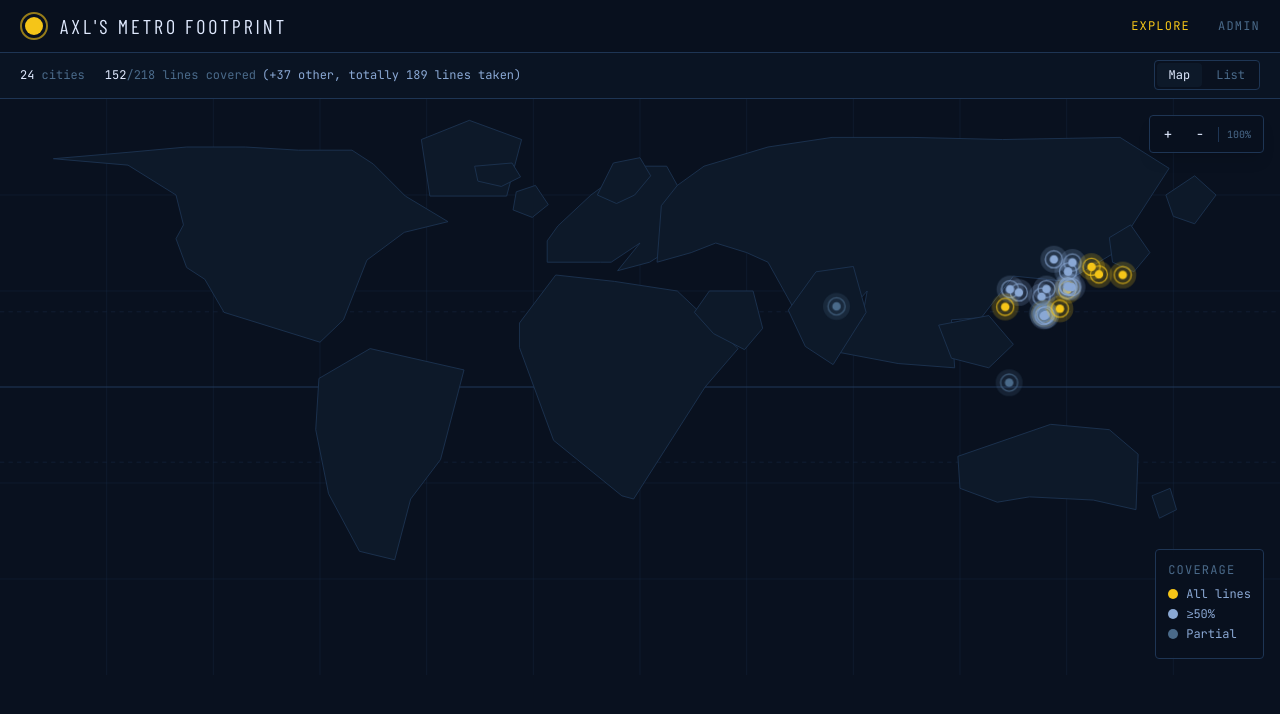
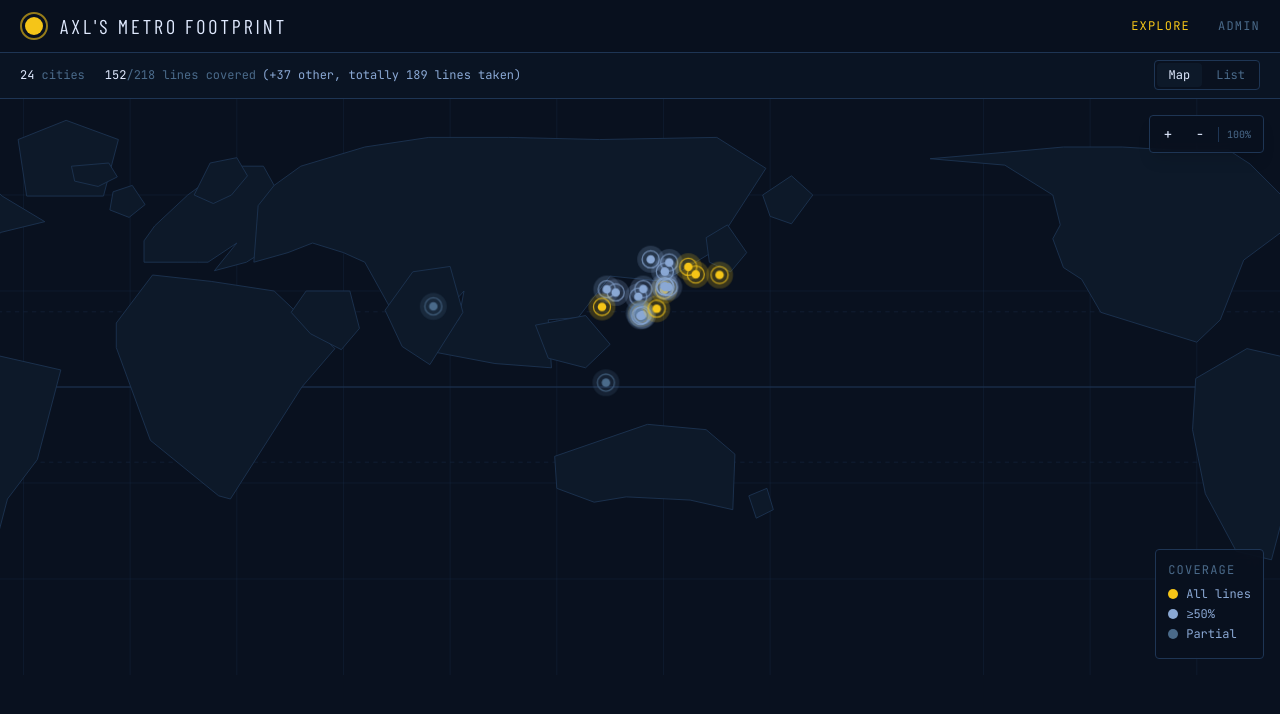
Before and after one commit to dietgrrrl/metro-footprint, a React (Vite) app: page /#/ in a window 1280 px wide. Shown: the top 714 px of the page. Built offline with nearby package versions, Linux system fonts and the light colour scheme; the HTML template or start-up script is replaced by a standard one; a web font is replaced by a local one.

Commit message:
Center initial world map view on Guangzhou with seamless horizontal wrapping

```diff
--- a/src/components/WorldMap.tsx
+++ b/src/components/WorldMap.tsx
@@ -10,8 +10,15 @@ const W = 1200;
 const H = 540;
 
 function project(lat: number, lon: number): [number, number] {
-  return [(lon + 180) / 360 * W, (90 - lat) / 180 * H];
+  return [((lon + 180) / 360) * W, ((90 - lat) / 180) * H];
 }
+
+// Guangzhou coordinates: 23.1291° N, 113.2644° E
+// project(23.1291, 113.2644) gives x ≈ 978, y ≈ 201
+// At zoom 1 (vW = 1200), center is at minX + 600.
+// Setting initial pan.x = 978 - 600 = 378 puts Guangzhou dead-center on map load.
+const INITIAL_PAN = { x: 378, y: 0 };
+const OFFSETS = [-W, 0, W];
 
 const LANDMASSES = [
   'M50,56 L120,62 L165,90 L172,118 L165,131 L175,158 L192,169 L210,200 L300,228 L322,207 L344,151 L379,125 L420,115 L380,91 L350,61 L330,48 L280,48 L230,45 L175,45 L120,50',
@@ -41,23 +48,24 @@ export default function WorldMap({ cities }: Props) {
   const svgRef = useRef<SVGSVGElement>(null);
 
   const [hovered, setHovered] = useState<string | null>(null);
-  const [tooltip, setTooltip] = useState<{ x: number; y: number } | null>(null);
+  const [tooltip, setTooltip] = useState<{ x: number; y: number; city: City } | null>(null);
 
-  // Zoom & Pan state
+  // Zoom & Pan state (starting centered on Guangzhou)
   const [zoom, setZoom] = useState(1);
-  const [pan, setPan] = useState({ x: 0, y: 0 });
+  const [pan, setPan] = useState(INITIAL_PAN);
   const [isDragging, setIsDragging] = useState(false);
   const dragStart = useRef({ x: 0, y: 0 });
   const panStart = useRef({ x: 0, y: 0 });
   const hasMoved = useRef(false);
 
   const clampPan = useCallback((pX: number, pY: number, z: number) => {
-    const vW = W / z;
     const vH = H / z;
-    const maxX = (W - vW) / 2;
     const maxY = (H - vH) / 2;
+    // Allow panning across horizontally wrapped world
+    const minPanX = INITIAL_PAN.x - W;
+    const maxPanX = INITIAL_PAN.x + W;
     return {
-      x: Math.max(-maxX, Math.min(maxX, pX)),
+      x: Math.max(minPanX, Math.min(maxPanX, pX)),
       y: Math.max(-maxY, Math.min(maxY, pY)),
     };
   }, []);
@@ -66,7 +74,7 @@ export default function WorldMap({ cities }: Props) {
     setZoom(prevZoom => {
       const nextZoom = Math.max(1, Math.min(8, prevZoom * factor));
       if (nextZoom === 1) {
-        setPan({ x: 0, y: 0 });
+        setPan(INITIAL_PAN);
         return 1;
       }
       if (clientX !== undefined && clientY !== undefined && svgRef.current) {
@@ -102,7 +110,7 @@ export default function WorldMap({ cities }: Props) {
   }, [handleZoom]);
 
   const handleMouseDown = (e: React.MouseEvent) => {
-    if (e.button !== 0) return; // Only left click
+    if (e.button !== 0) return;
     setIsDragging(true);
     hasMoved.current = false;
     dragStart.current = { x: e.clientX, y: e.clientY };
@@ -131,7 +139,7 @@ export default function WorldMap({ cities }: Props) {
 
   const resetZoom = () => {
     setZoom(1);
-    setPan({ x: 0, y: 0 });
+    setPan(INITIAL_PAN);
   };
 
   // ViewBox dimensions based on zoom & pan
@@ -139,8 +147,6 @@ export default function WorldMap({ cities }: Props) {
   const vH = H / zoom;
   const minX = (W - vW) / 2 + pan.x;
   const minY = (H - vH) / 2 + pan.y;
-
-  const hoveredCity = cities.find(c => c.id === hovered);
 
   return (
     <div
@@ -158,51 +164,78 @@ export default function WorldMap({ cities }: Props) {
         className="absolute inset-0 w-full h-full"
         style={{ background: '#09111f' }}
       >
-        {/* Graticule */}
+        {/* Latitudes & horizontal lines across wrapped width */}
+        {GRATICULE_LATS.map(lat => {
+          const [, y] = project(lat, 0);
+          return <line key={lat} x1={-W} y1={y} x2={2 * W} y2={y} stroke="#1e3554" strokeWidth={0.5 / zoom} opacity={0.5} />;
+        })}
+        <line x1={-W} y1={H / 2} x2={2 * W} y2={H / 2} stroke="#264268" strokeWidth={1 / zoom} opacity={0.8} />
+        {[23.5, -23.5].map(lat => {
+          const [, y] = project(lat, 0);
+          return <line key={lat} x1={-W} y1={y} x2={2 * W} y2={y} stroke="#264268" strokeWidth={0.5 / zoom} strokeDasharray={`${4 / zoom} ${4 / zoom}`} opacity={0.5} />;
+        })}
+
+        {/* Wrapped World: Landmasses & Graticule */}
+        {OFFSETS.map(offsetX => (
+          <g key={offsetX}>
             {GRATICULE_LONS.map(lon => {
               const [x] = project(0, lon);
-          return <line key={lon} x1={x} y1={0} x2={x} y2={H} stroke="#1e3554" strokeWidth={0.5 / zoom} opacity={0.5} />;
-        })}
-        {GRATICULE_LATS.map(lat => {
-          const [, y] = project(lat, 0);
-          return <line key={lat} x1={0} y1={y} x2={W} y2={y} stroke="#1e3554" strokeWidth={0.5 / zoom} opacity={0.5} />;
+              return (
+                <line
+                  key={`${offsetX}-${lon}`}
+                  x1={x + offsetX}
+                  y1={0}
+                  x2={x + offsetX}
+                  y2={H}
+                  stroke="#1e3554"
+                  strokeWidth={0.5 / zoom}
+                  opacity={0.5}
+                />
+              );
             })}
 
-        {/* Equator */}
-        <line x1={0} y1={H / 2} x2={W} y2={H / 2} stroke="#264268" strokeWidth={1 / zoom} opacity={0.8} />
-        {/* Tropics */}
-        {[23.5, -23.5].map(lat => {
-          const [, y] = project(lat, 0);
-          return <line key={lat} x1={0} y1={y} x2={W} y2={y} stroke="#264268" strokeWidth={0.5 / zoom} strokeDasharray={`${4 / zoom} ${4 / zoom}`} opacity={0.5} />;
-        })}
-
-        {/* Landmasses */}
             {LANDMASSES.map((d, i) => (
-          <path key={i} d={d + ' Z'} fill="#0d1929" stroke="#1e3554" strokeWidth={0.8 / zoom} />
+              <path
+                key={`${offsetX}-${i}`}
+                d={d + ' Z'}
+                transform={`translate(${offsetX}, 0)`}
+                fill="#0d1929"
+                stroke="#1e3554"
+                strokeWidth={0.8 / zoom}
+              />
+            ))}
+          </g>
         ))}
 
-        {/* City pins */}
+        {/* City pins across visible offsets */}
+        {OFFSETS.map(offsetX => (
+          <g key={`pins-${offsetX}`}>
             {cities.map(city => {
-          const [cx, cy] = project(city.lat, city.lon);
-          const isHov = hovered === city.id;
+              const [rawX, cy] = project(city.lat, city.lon);
+              const cx = rawX + offsetX;
+
+              // Only render interactive pins within or near the visible viewport
+              if (cx < minX - 40 || cx > minX + vW + 40) return null;
+
+              const pinKey = `${city.id}-${offsetX}`;
+              const isHov = hovered === pinKey;
               const pct = city.totalLines > 0 ? city.coveredLines / city.totalLines : 0;
               const dotColor = pct >= 1 ? '#f5c518' : pct >= 0.5 ? '#8aa8d4' : '#4a6a8a';
 
-          // Scaled radiuses so pins stay clear when zoomed
               const baseRadius = 8 / Math.pow(zoom, 0.4);
               const innerRadius = 4 / Math.pow(zoom, 0.4);
 
               return (
                 <g
-              key={city.id}
+                  key={pinKey}
                   className="cursor-pointer"
                   onMouseEnter={() => {
-                setHovered(city.id);
+                    setHovered(pinKey);
                     if (svgRef.current) {
                       const rect = svgRef.current.getBoundingClientRect();
                       const px = ((cx - minX) / vW) * rect.width;
                       const py = ((cy - minY) / vH) * rect.height;
-                  setTooltip({ x: px, y: py });
+                      setTooltip({ x: px, y: py, city });
                     }
                   }}
                   onMouseLeave={() => { setHovered(null); setTooltip(null); }}
@@ -245,6 +278,8 @@ export default function WorldMap({ cities }: Props) {
                 </g>
               );
             })}
+          </g>
+        ))}
       </svg>
 
       {/* Map Zoom Controls (Top Right) */}
@@ -263,10 +298,10 @@ export default function WorldMap({ cities }: Props) {
         >
           −
         </button>
-        {zoom > 1 && (
+        {(zoom !== 1 || pan.x !== INITIAL_PAN.x || pan.y !== INITIAL_PAN.y) && (
           <button
             onClick={resetZoom}
-            title="Reset View"
+            title="Reset to Guangzhou center"
             className="px-2 h-7 rounded flex items-center justify-center font-mono text-xs text-gold hover:bg-surface transition-colors border-l border-border ml-0.5"
           >
             Reset
@@ -278,28 +313,28 @@ export default function WorldMap({ cities }: Props) {
       </div>
 
       {/* Tooltip */}
-      {hoveredCity && tooltip && (
+      {tooltip && (
         <div
           className="pointer-events-none absolute z-30 bg-surface border border-border rounded p-3 min-w-36 shadow-xl backdrop-blur-sm"
           style={{ left: tooltip.x + 14, top: tooltip.y, transform: 'translateY(-50%)' }}
         >
-          <div className="font-display text-lg font-700 text-ink leading-none">{hoveredCity.name}</div>
-          <div className="font-mono text-xs text-ink-faint mt-0.5">{hoveredCity.country}</div>
+          <div className="font-display text-lg font-700 text-ink leading-none">{tooltip.city.name}</div>
+          <div className="font-mono text-xs text-ink-faint mt-0.5">{tooltip.city.country}</div>
           <div className="mt-2 flex items-center gap-2">
             <div className="flex-1 h-0.5 bg-border rounded-full overflow-hidden">
               <div
                 className="h-full bg-gold rounded-full"
-                style={{ width: `${hoveredCity.totalLines > 0 ? (hoveredCity.coveredLines / hoveredCity.totalLines) * 100 : 0}%` }}
+                style={{ width: `${tooltip.city.totalLines > 0 ? (tooltip.city.coveredLines / tooltip.city.totalLines) * 100 : 0}%` }}
               />
             </div>
             <span className="font-mono text-xs text-ink-dim whitespace-nowrap">
-              {hoveredCity.coveredLines}/{hoveredCity.totalLines}
-              {hoveredCity.otherLines ? ` (+${hoveredCity.otherLines})` : ''}
+              {tooltip.city.coveredLines}/{tooltip.city.totalLines}
+              {tooltip.city.otherLines ? ` (+${tooltip.city.otherLines})` : ''}
             </span>
           </div>
-          {hoveredCity.tripDate && (
+          {tooltip.city.tripDate && (
             <div className="font-mono text-xs text-ink-faint mt-1">
-              {new Date(hoveredCity.tripDate).toLocaleDateString('en-US', { month: 'short', year: 'numeric' })}
+              {new Date(tooltip.city.tripDate).toLocaleDateString('en-US', { month: 'short', year: 'numeric' })}
             </div>
           )}
         </div>
```
Lines whose indentation alone changed are shown as unchanged.
